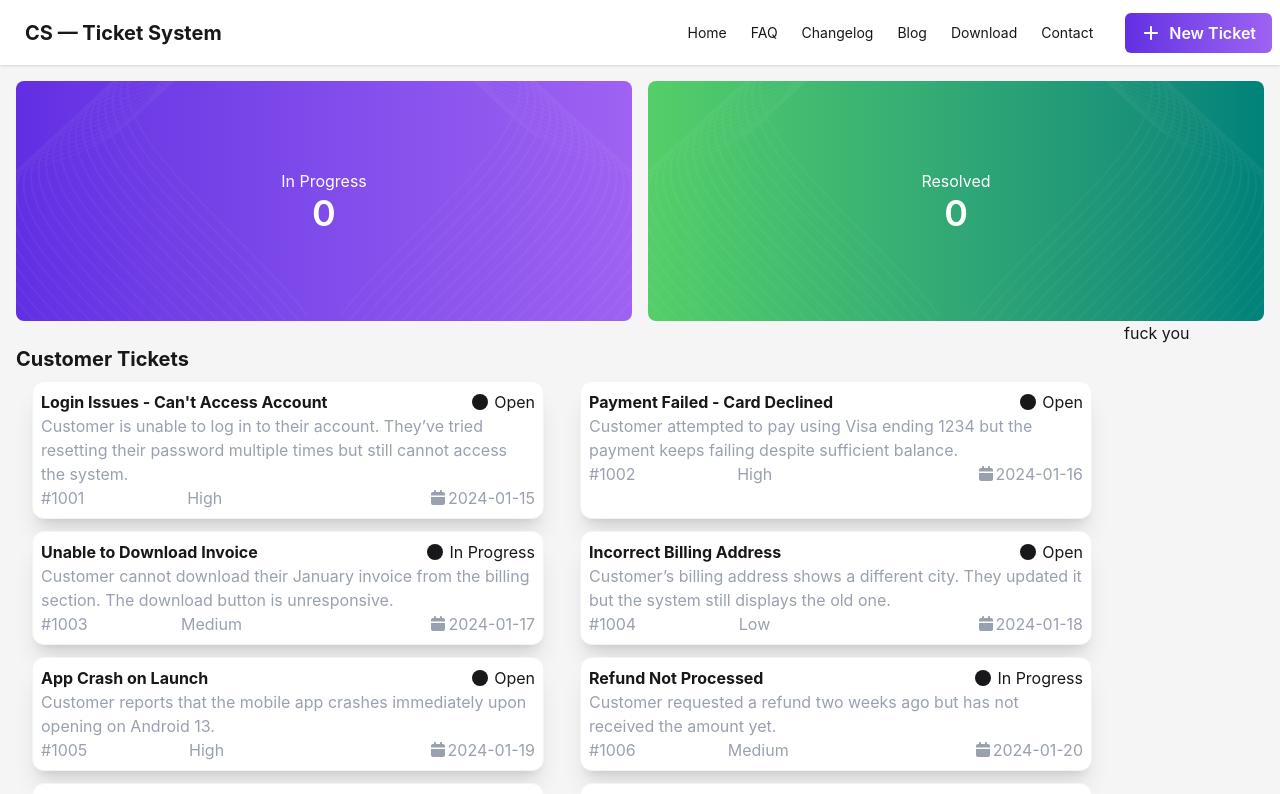
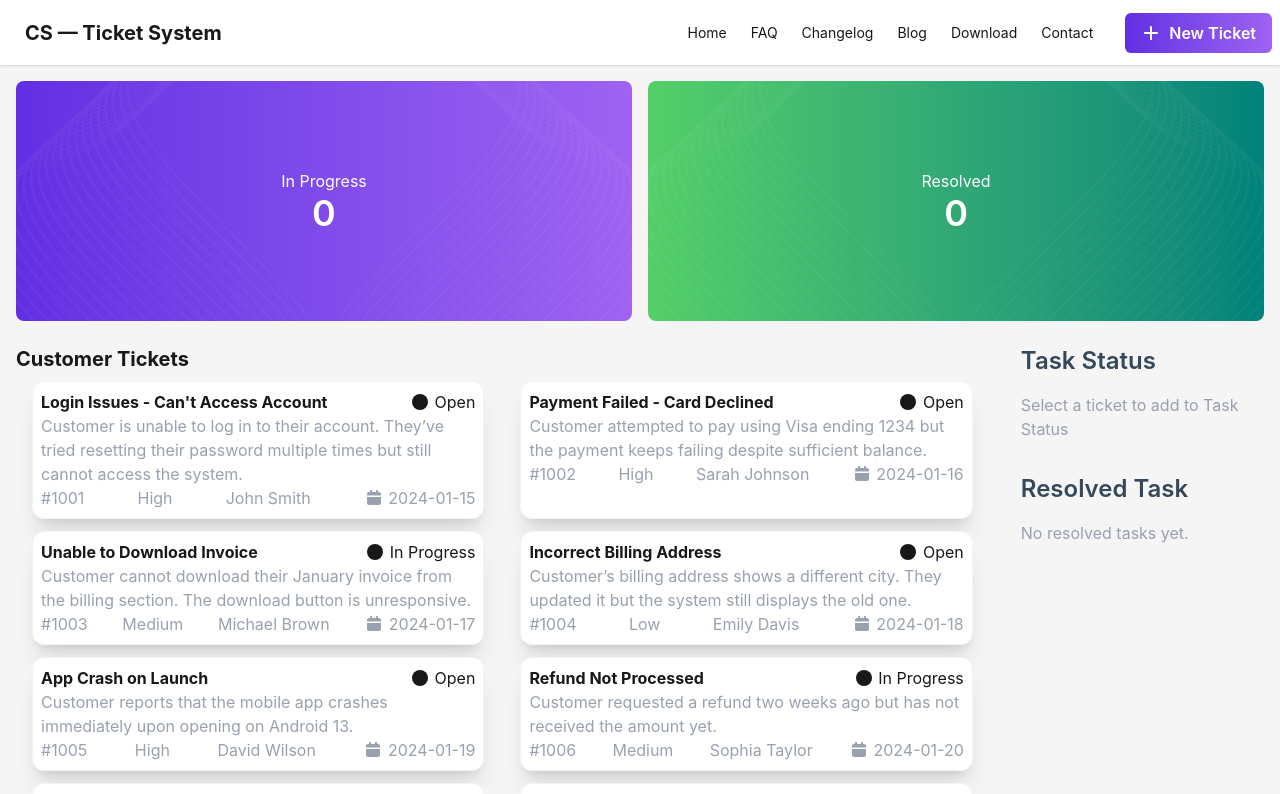
Before and after one commit to aashraful349/customer-support-zone, a React (Vite) app: page / in a window 1280 px wide. Shown: the top 794 px of the page. Built offline with nearby package versions, Linux system fonts and the light colour scheme.

Commit message:
added functionalities

```diff
--- a/package.json
+++ b/package.json
@@ -18,6 +18,7 @@
     "@tailwindcss/vite": "^4.2.1",
     "react": "^19.2.0",
     "react-dom": "^19.2.0",
+    "react-toastify": "^11.0.5",
     "tailwindcss": "^4.2.1"
   },
   "devDependencies": {
--- a/src/App.jsx
+++ b/src/App.jsx
@@ -1,27 +1,45 @@
-import { Suspense } from 'react'
+import { Suspense, useState } from 'react'
 import './App.css'
 import Banner from './Components/Banner/Banner'
 import Navbar from './Components/Navbar/Navbar'
 import Tickets from './Components/Tickets/Tickets'
 import Task from './Components/Task/Task'
+import { ToastContainer } from 'react-toastify'
+import 'react-toastify/dist/ReactToastify.css'
 
 const fetchTicket = async () => {
   const res = await fetch('/tickets.json')
   return res.json()
 }
+
 const ticketsPromise = fetchTicket()
 function App() {
+  const [inProgress, setInProgress] = useState([])
+  const [resolved, setResolved] = useState([])
+  const [availableTickets, setAvailableTickets] = useState([])
 
+
+  const handleAddToTask = (ticket) => {
+    setInProgress([...inProgress, ticket])
+    setAvailableTickets(availableTickets.filter(t => t.id !== ticket.id))
+  }
+
+  const handleCompleteTask = (ticket) => {
+    setInProgress(inProgress.filter(t => t.id !== ticket.id))
+    setResolved([...resolved, ticket])
+    setAvailableTickets(availableTickets.filter(t => t.id !== ticket.id))
+  }
 
   return (
     <>
+      <ToastContainer position="top-right" autoClose={3000} />
       <Navbar></Navbar>
-      <Banner></Banner>
+      <Banner inProgressCount={inProgress.length} resolvedCount={resolved.length}></Banner>
       <div className="flex flex-col lg:flex-row md:flex-row">
         <Suspense fallback={<div>Loading...</div>}>
-          <Tickets ticketsPromise={ticketsPromise}></Tickets>
+          <Tickets ticketsPromise={ticketsPromise} availableTickets={availableTickets} setAvailableTickets={setAvailableTickets} onAddToTask={handleAddToTask}></Tickets>
         </Suspense>
-        <Task></Task>
+        <Task inProgress={inProgress} resolved={resolved} onCompleteTask={handleCompleteTask}></Task>
       </div>
 
     </>
--- a/src/Components/Banner/Banner.jsx
+++ b/src/Components/Banner/Banner.jsx
@@ -1,14 +1,14 @@
 import React from 'react';
 import vector1 from '../../assets/vector1.png';
 
-const Banner = () => {
+const Banner = ({ inProgressCount = 0, resolvedCount = 0 }) => {
     return (
         <div className="mt-4 flex flex-col lg:flex-row justify-between gap-4 px-4">
             <div className="bg-gradient-to-r from-[#632EE3] to-[#9F62F2] w-full lg:max-w-[44.25rem] h-[10rem] sm:h-[12rem] lg:h-[15rem] rounded-lg flex justify-center items-center relative overflow-hidden">
                 <img src={vector1} alt="" className="absolute left-0 top-0 h-full opacity-40" />
                 <div className="relative text-white flex flex-col items-center">
                     <p className="text-sm sm:text-base">In Progress</p>
-                    <span className="text-2xl sm:text-3xl lg:text-4xl font-semibold">0</span>
+                    <span className="text-2xl sm:text-3xl lg:text-4xl font-semibold">{inProgressCount}</span>
                 </div>
                 <img src={vector1} alt="" className="absolute right-0 top-0 h-full scale-x-[-1] opacity-40" />
             </div>
@@ -16,7 +16,7 @@ const Banner = () => {
                 <img src={vector1} alt="" className="absolute left-0 top-0 h-full opacity-40" />
                 <div className="relative text-white flex flex-col items-center">
                     <p className="text-sm sm:text-base">Resolved</p>
-                    <span className="text-2xl sm:text-3xl lg:text-4xl font-semibold">0</span>
+                    <span className="text-2xl sm:text-3xl lg:text-4xl font-semibold">{resolvedCount}</span>
                 </div>
                 <img src={vector1} alt="" className="absolute right-0 top-0 h-full scale-x-[-1] opacity-40" />
             </div>
--- a/src/Components/Task/Task.jsx
+++ b/src/Components/Task/Task.jsx
@@ -1,9 +1,54 @@
-import React from 'react';
+import { toast } from 'react-toastify';
 
-const Task = () => {
+const Task = ({ inProgress = [], resolved = [], onCompleteTask }) => {
+    const handleCompleteClick = (ticket) => {
+        onCompleteTask(ticket);
+        toast.success(`${ticket.title} marked as resolved!`);
+    };
+
     return (
-        <div>
-            <p>fuck you</p>
+        <div className='mx-4 mt-6 w-[90%] lg:w-[20%]'>
+
+            <div className="mb-8">
+                <h2 className='font-semibold text-2xl text-[#34485A] mb-4'>Task Status</h2>
+                <div className="space-y-3">
+                    {inProgress.length === 0 ? (
+                        <p className="text-gray-400">Select a ticket to add to Task Status</p>
+                    ) : (
+                        inProgress.map(ticket => (
+                            <div key={ticket.id} className="bg-white border border-gray-100 rounded-lg p-4 shadow-md">
+                                <div className="flex mb-3 flex-col">
+                                    <h3 className='font-semibold text-gray-800'>{ticket.title}</h3>
+                                    <button
+                                        onClick={() => handleCompleteClick(ticket)}
+                                        className="bg-green-500 hover:bg-green-600 text-white px-3 py-1 rounded-md flex items-center gap-2 transition-colors w-full h-[35px] justify-center"
+                                    >
+                                        Complete
+                                    </button>
+                                </div>
+                            </div>
+                        ))
+                    )}
+                </div>
+            </div>
+
+
+            <div>
+                <h2 className='font-semibold text-2xl text-[#34485A] mb-4'>Resolved Task</h2>
+                <div className="space-y-3">
+                    {resolved.length === 0 ? (
+                        <p className="text-gray-400">No resolved tasks yet.</p>
+                    ) : (
+                        resolved.map(ticket => (
+                            <div key={ticket.id} className="bg-[#E0E7FF] border border-green-200 rounded-lg p-4 shadow-md">
+                                <div className="flex justify-between items-start">
+                                    <h3 className='font-semibold text-gray-800'>{ticket.title}</h3>
+                                </div>
+                            </div>
+                        ))
+                    )}
+                </div>
+            </div>
         </div>
     );
 };
--- a/src/Components/TicketCard/TicketCard.jsx
+++ b/src/Components/TicketCard/TicketCard.jsx
@@ -1,9 +1,19 @@
 import React from 'react';
 import { FontAwesomeIcon } from '@fortawesome/react-fontawesome'
-import { faCalendar,faCircle } from '@fortawesome/free-solid-svg-icons'
-const TicketCard = ({ ticket }) => {
+import { faCalendar, faCircle } from '@fortawesome/free-solid-svg-icons'
+import { toast } from 'react-toastify'
+
+const TicketCard = ({ ticket, onAddToTask }) => {
+    const handleCardClick = () => {
+        onAddToTask(ticket)
+        toast.success(`${ticket.title} added to Task Status!`)
+    }
+
     return (
-        <div className="bg-white border-1 shadow-xl border-gray-100 rounded-xl p-2 mx-4 max-w-[32rem] mt-2">
+        <div
+            onClick={handleCardClick}
+            className="bg-white border-1 shadow-xl border-gray-100 rounded-xl p-2 mx-4 max-w-[32rem] mt-2 cursor-pointer hover:shadow-2xl transition-shadow"
+        >
             <div className="flex justify-between">
                 <h2 className='font-bold'>{ticket.title}</h2>
                 <p><FontAwesomeIcon icon={faCircle} /> {ticket.status}</p>
@@ -13,8 +23,8 @@ const TicketCard = ({ ticket }) => {
                 <div className="flex justify-between gap-4">
                     <p>{ticket.id}</p>
                     <p>{ticket.priority}</p>
-                    <p>{ticket.customerName}</p>
-                    <p><FontAwesomeIcon icon={faCalendar} />{ticket.createdAt}</p>
+                    <p>{ticket.customer}</p>
+                    <p><FontAwesomeIcon icon={faCalendar} /> {ticket.createdAt}</p>
                 </div>
             </div>
         </div>
--- a/src/Components/Tickets/Tickets.jsx
+++ b/src/Components/Tickets/Tickets.jsx
@@ -1,14 +1,27 @@
-import React, { use } from 'react';
+import React, { use, useEffect } from 'react';
 import TicketCard from '../TicketCard/TicketCard';
 
-const Tickets = ({ ticketsPromise }) => {
+const Tickets = ({ ticketsPromise, availableTickets, setAvailableTickets, onAddToTask }) => {
     const tickets = use(ticketsPromise)
+
+    useEffect(() => {
+        if (tickets && availableTickets.length === 0) {
+            setAvailableTickets(tickets)
+        }
+    }, [tickets, availableTickets.length, setAvailableTickets])
+
     return (
-        <div className="mx-4 mt-6 flex flex-col lg:flex-row justify-center">
-            <div className="">
+        <div className="mx-4 mt-6 flex flex-col lg:flex-row justify-center w-[90%] lg:w-[80%]">
+            <div className="w-full">
                 <h2 className='font-bold text-xl'>Customer Tickets</h2>
                 <div className="grid grid-cols-1 lg:grid-cols-2 gap-1">
-                    {tickets.map(ticket => <TicketCard ticket={ticket}></TicketCard>)}
+                    {availableTickets.map(ticket => (
+                        <TicketCard
+                            key={ticket.id}
+                            ticket={ticket}
+                            onAddToTask={onAddToTask}
+                        />
+                    ))}
                 </div>
             </div>
         </div>
```
Also changed, not shown: 2 other files (tests, documents, lock files or other folders). Lines whose indentation alone changed are shown as unchanged.
